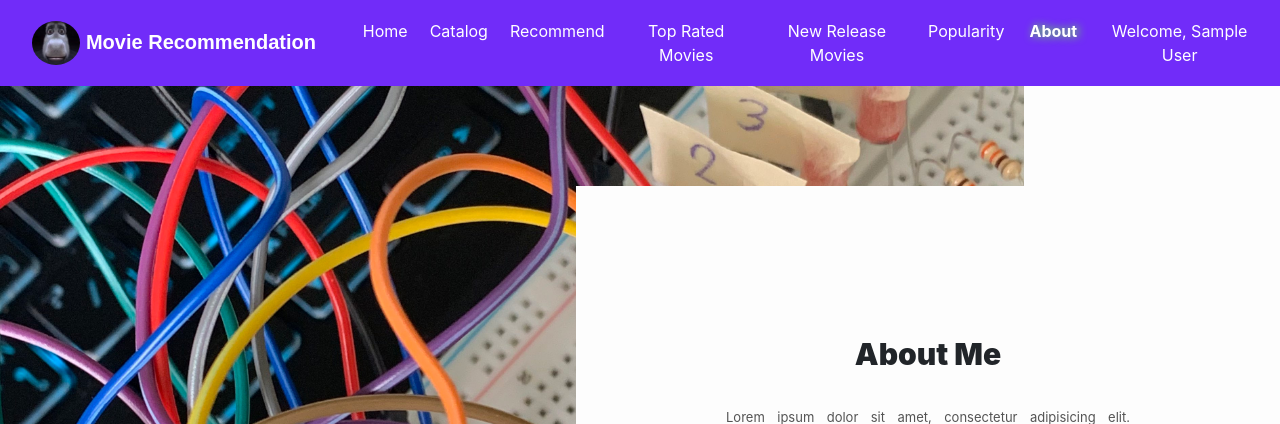
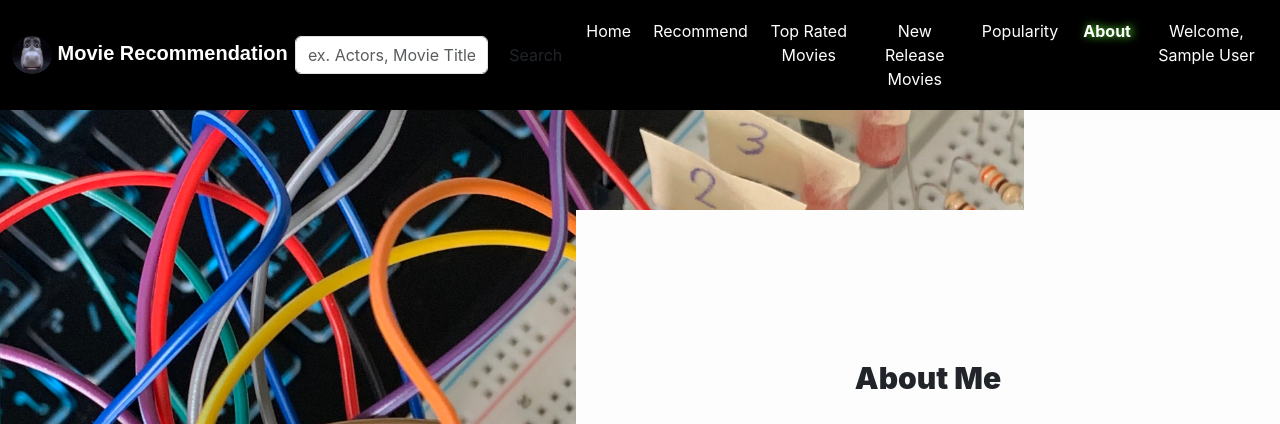
Before and after one commit to lataeqishere/WEB_MOVIE_RECOMMENDATION, a Flask app: page /about in a window 1280 px wide. Shown: the top 424 px of the page. Run offline with Flask 3, Linux system fonts and the light colour scheme; the visitor is signed in with stand-in values (Sample User, id 1); some libraries are stand-ins or nearby versions; some web fonts are replaced.

Commit message:
update navbar background color

```diff
--- a/application/templates/includes/nav.html
+++ b/application/templates/includes/nav.html
@@ -1,6 +1,20 @@
-<nav class="navbar navbar-expand-lg "style="background-color: #712cf9;"data-bs-theme="dark">
+<nav class="navbar navbar-expand-lg "style="background-color: black;"data-bs-theme="dark">
   <div class="container-fluid">
     <a class="navbar-brand" href="#"> <img src=" {{ url_for('static',filename='images/logo.jpg') }} "style="width: 15%; border-radius: 50%;"> Movie Recommendation</a>
+    {% if 'name' in session %}
+    <div class="search-box">
+      <nav class= "{% if navsearch %}activate{% endif %} navbar navbar-expand-lg"style=" background-color: black;"data-bs-theme="light">
+        <form class="d-flex" role="search" method="POST" action="{{ url_for('search') }}">
+            <input
+                type="text"
+                class="form-control me-2"
+                name="query"
+                placeholder="ex. Actors, Movie Title">
+                <button class="btn btn-nav" type="submit">Search</button>
+        </form>
+      </nav>
+    </div>
+    {% endif %}
     <button class="navbar-toggler" type="button" data-bs-toggle="collapse" data-bs-target="#navbarNavAltMarkup" aria-controls="navbarNavAltMarkup" aria-expanded="false" aria-label="Toggle navigation">
       <span class="navbar-toggler-icon"></span>
     </button>
@@ -8,15 +22,12 @@
       <div class="navbar-nav ms-auto">
         {% if 'name' in session %}
           <a class="nav-link " href="{{ url_for('index') }}"><span class="{% if navindex %}activate{% endif %}">Home</span></a>
-          <a class="nav-link " href="{{ url_for('catalog') }}"><span class="{% if navcatalog %}activate{% endif %}">Catalog</span></a>
           <a class="nav-link " href="{{ url_for('recommend') }}"><span class="{% if navrecommend %}activate{% endif %}">Recommend</span></a>
-          <a class="nav-link " href="{{ url_for('reviews') }}"><span class="{% if navreviews %}activate{% endif %}">Top Rated Movies</span></a>
-          <a class="nav-link " href="{{ url_for('new') }}"><span class="{% if navnew %}activate{% endif %}">New Release Movies</span></a>
-          <a class="nav-link " href="{{ url_for('pop') }}"><span class="{% if navpop %}activate{% endif %}">Popularity</span></a>
+          <a class="nav-link " href="{{ url_for('toprated') }}"><span class="{% if navtoprated %}activate{% endif %}">Top Rated Movies</span></a>
+          <a class="nav-link " href="{{ url_for('newrelease') }}"><span class="{% if navnewrelease %}activate{% endif %}">New Release Movies</span></a>
+          <a class="nav-link " href="{{ url_for('popularity') }}"><span class="{% if navpopularity %}activate{% endif %}">Popularity</span></a>
           <a class="nav-link " href="{{ url_for('about') }}"><span class="{% if navabout %}activate{% endif %}">About</span></a>
           <a class="nav-link" href="{{ url_for('welcome') }}">Welcome, {{ session['name'] }}</a>
-        {% else %}
-          <a class="nav-link" href="{{ url_for('login') }}"><span class="{% if navlogin %}activate{% endif %}">Login</span></a>
         {% endif %}
       </div>
     </div>
```
